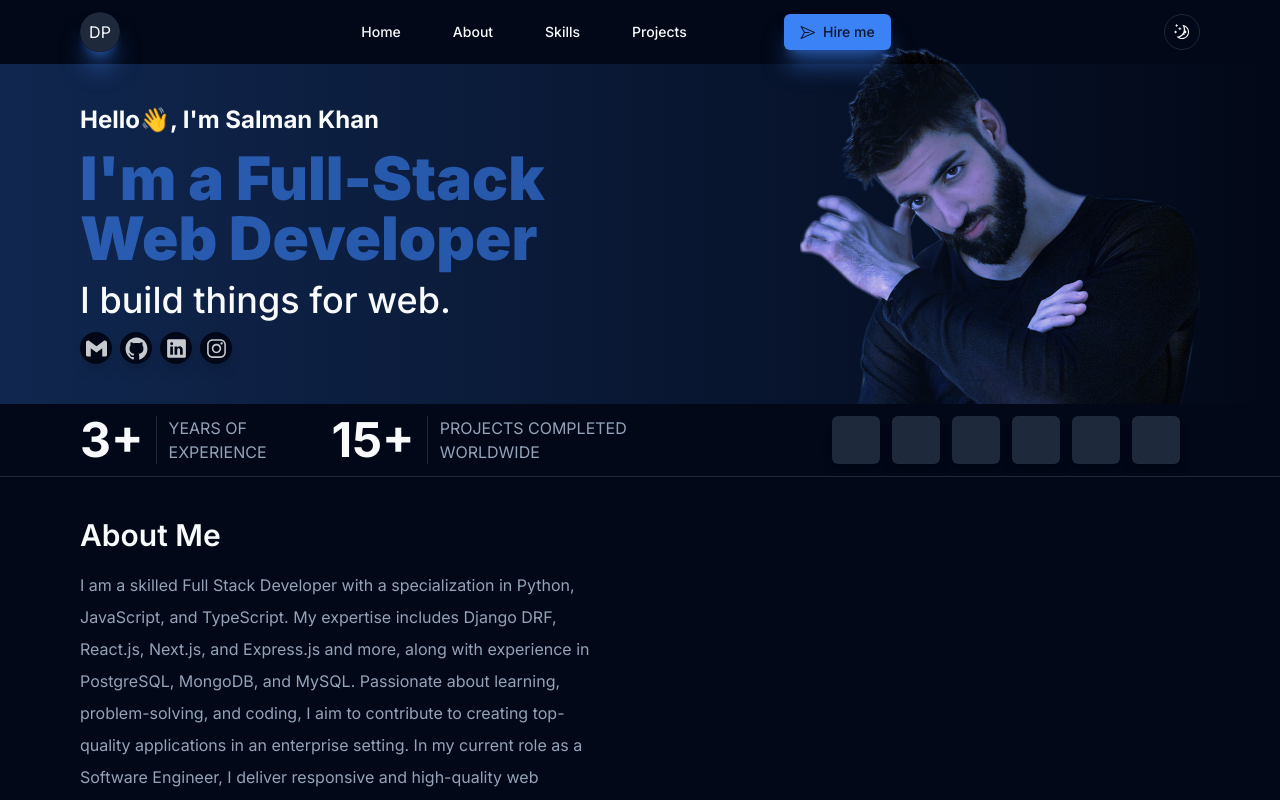
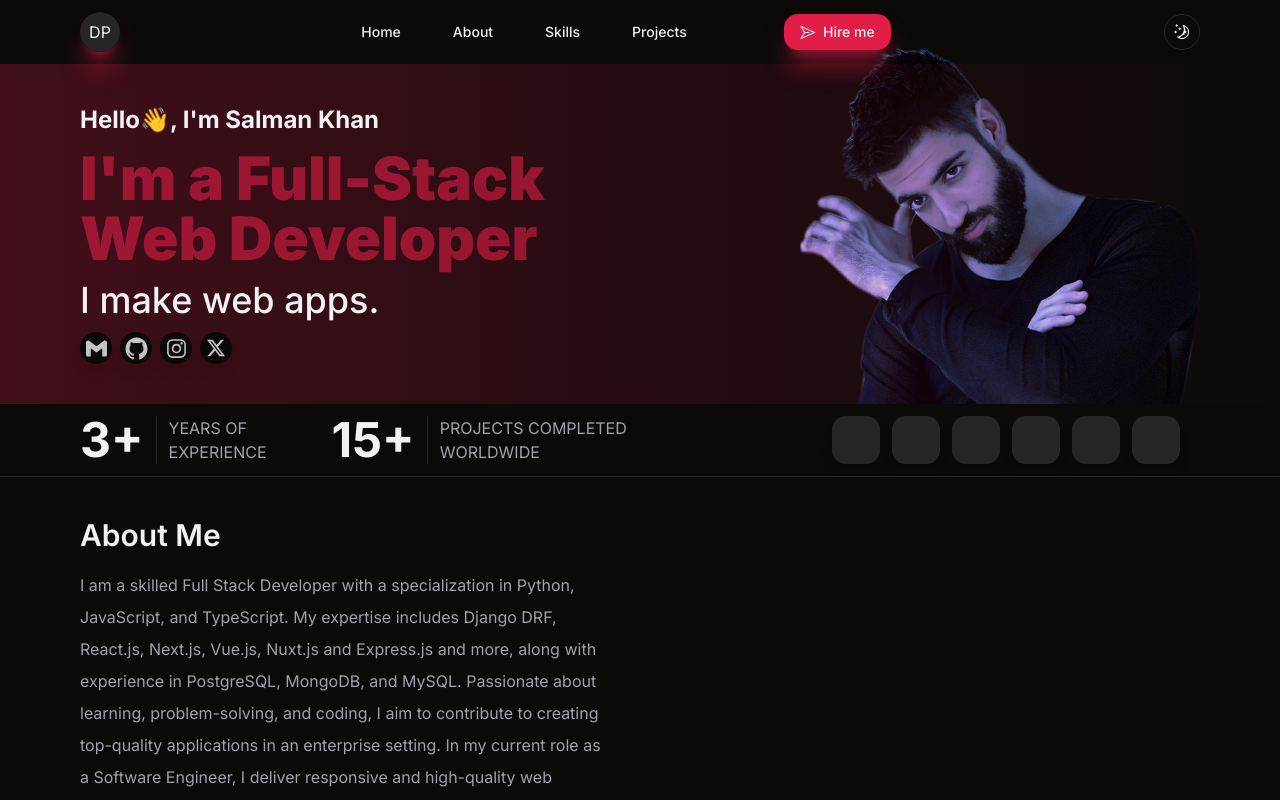
Before and after one commit to SA926-COBRA/Full-stack-Portfolio, a Next.js app: page / in a window 1280 px wide. Shown: the top 800 px of the page. Built offline with nearby package versions, Linux system fonts and the light colour scheme; some icons are missing.

Commit message:
updated profile

```diff
--- a/app/Navbar.tsx
+++ b/app/Navbar.tsx
@@ -38,7 +38,6 @@ const Navbar = () => {
                     <ScrollLink link={link}/>
                   </div>
               ))}
-
             </div>
             <Button onClick={() => scrollToSection('hire_me')}
                     className="lg:-ml-[12rem] flex gap-2 items-center justify-center shadow-xl shadow-primary/50 hover:shadow-primary transition-all duration-500 hover:translate-y-0.5"
--- a/app/components/ContactIcons.tsx
+++ b/app/components/ContactIcons.tsx
@@ -5,13 +5,13 @@ import {
   IoLogoGithub,
   IoLogoInstagram,
   IoLogoLinkedin,
-  IoLogoTwitter,
   IoLogoWhatsapp,
   IoLogoYoutube
 } from "react-icons/io";
 import {IoLogoBehance} from "react-icons/io5";
 import {SiGmail} from "react-icons/si";
-import {QuestionMarkCircledIcon, QuestionMarkIcon} from "@radix-ui/react-icons";
+import {QuestionMarkCircledIcon} from "@radix-ui/react-icons";
+import {BsTwitterX} from "react-icons/bs";
 
 interface Framework {
   value: string;
@@ -24,7 +24,7 @@ export const allContacts: Framework[] = [
   {value: 'facebook', label: 'Facebook', icon: <IoLogoFacebook size={25}/>},
   {value: 'instagram', label: 'Instagram', icon: <IoLogoInstagram size={25}/>},
   {value: 'linkedin', label: 'Linkedin', icon: <IoLogoLinkedin size={25}/>},
-  {value: 'twitter', label: 'Twitter', icon: <IoLogoTwitter size={25}/>},
+  {value: 'twitter', label: 'Twitter', icon: <BsTwitterX size={18}/>},
   {value: 'behance', label: 'Bahance', icon: <IoLogoBehance size={25}/>},
   {value: 'youtube', label: 'Youtube', icon: <IoLogoYoutube size={25}/>},
   {value: 'other', label: 'Other', icon: <QuestionMarkCircledIcon />},
--- a/app/components/FrameworkIcons.tsx
+++ b/app/components/FrameworkIcons.tsx
@@ -34,6 +34,7 @@ import {
   MysqlOriginalWordmark,
   NextjsOriginal,
   NodejsOriginal,
+  NuxtjsOriginal,
   PerlOriginal,
   PhpOriginal,
   PostgresqlOriginalWordmark,
@@ -90,6 +91,7 @@ export const allFrameworks: Framework[] = [
   {value: 'DART', label: 'Dart', icon: <DartOriginal size={30} color="slategrey"/>},
   {value: 'ANGULAR', label: 'Angular', icon: <AngularjsOriginal size={30} color="slategrey"/>},
   {value: 'VUEJS', label: 'Vue.js', icon: <VuejsOriginal size={30} color="slategrey"/>},
+  {value: 'NUXTJS', label: 'Nuxt.js', icon: <NuxtjsOriginal size={30} color="slategrey"/>},
   {value: 'DOTNET', label: '.NET', icon: <DotnetcoreOriginal size={30} color="slategrey"/>},
   {value: 'GITHUB', label: 'Github', icon: <AiFillGithub size={30} color="slategrey"/>},
   {value: 'GIT', label: 'Git', icon: <GitOriginal size={30} color="slategrey"/>},
--- a/app/generatedTheme.css
+++ b/app/generatedTheme.css
@@ -1,44 +1,44 @@
 
     :root {
         --background-custom: 0 0% 100%;
-        --foreground-custom: 222.2 84% 4.9%;
+        --foreground-custom: 240 10% 3.9%;
         --card-custom: 0 0% 100%;
-        --card-foreground-custom: 222.2 84% 4.9%;
+        --card-foreground-custom: 240 10% 3.9%;
         --popover-custom: 0 0% 100%;
-        --popover-foreground-custom: 222.2 84% 4.9%;
-        --primary-custom: 221.2 83.2% 53.3%;
-        --primary-foreground-custom: 210 40% 98%;
-        --secondary-custom: 210 40% 96.1%;
-        --secondary-foreground-custom: 222.2 47.4% 11.2%;
-        --muted-custom: 210 40% 96.1%;
-        --muted-foreground-custom: 215.4 16.3% 46.9%;
-        --accent-custom: 210 40% 96.1%;
-        --accent-foreground-custom: 222.2 47.4% 11.2%;
+        --popover-foreground-custom: 240 10% 3.9%;
+        --primary-custom: 346.8 77.2% 49.8%;
+        --primary-foreground-custom: 355.7 100% 97.3%;
+        --secondary-custom: 240 4.8% 95.9%;
+        --secondary-foreground-custom: 240 5.9% 10%;
+        --muted-custom: 240 4.8% 95.9%;
+        --muted-foreground-custom: 240 3.8% 46.1%;
+        --accent-custom: 240 4.8% 95.9%;
+        --accent-foreground-custom: 240 5.9% 10%;
         --destructive-custom: 0 84.2% 60.2%;
-        --destructive-foreground-custom: 210 40% 98%;
-        --border-custom: 214.3 31.8% 91.4%;
-        --input-custom: 214.3 31.8% 91.4%;
-        --ring-custom: 221.2 83.2% 53.3%;
-        --radius-custom: 0.5rem;
+        --destructive-foreground-custom: 0 0% 98%;
+        --border-custom: 240 5.9% 90%;
+        --input-custom: 240 5.9% 90%;
+        --ring-custom: 346.8 77.2% 49.8%;
+        --radius-custom: 1rem;
     }
     .dark {
-        --background-custom-dark: 222.2 84% 4.9%;
-        --foreground-custom-dark: 210 40% 98%;
-        --card-custom-dark: 222.2 84% 4.9%;
-        --card-foreground-custom-dark: 210 40% 98%;
-        --popover-custom-dark: 222.2 84% 4.9%;
-        --popover-foreground-custom-dark: 210 40% 98%;
-        --primary-custom-dark: 217.2 91.2% 59.8%;
-        --primary-foreground-custom-dark: 222.2 47.4% 11.2%;
-        --secondary-custom-dark: 217.2 32.6% 17.5%;
-        --secondary-foreground-custom-dark: 210 40% 98%;
-        --muted-custom-dark: 217.2 32.6% 17.5%;
-        --muted-foreground-custom-dark: 215 20.2% 65.1%;
-        --accent-custom-dark: 217.2 32.6% 17.5%;
-        --accent-foreground-custom-dark: 210 40% 98%;
+        --background-custom-dark: 20 14.3% 4.1%;
+        --foreground-custom-dark: 0 0% 95%;
+        --card-custom-dark: 24 9.8% 10%;
+        --card-foreground-custom-dark: 0 0% 95%;
+        --popover-custom-dark: 0 0% 9%;
+        --popover-foreground-custom-dark: 0 0% 95%;
+        --primary-custom-dark: 346.8 77.2% 49.8%;
+        --primary-foreground-custom-dark: 355.7 100% 97.3%;
+        --secondary-custom-dark: 240 3.7% 15.9%;
+        --secondary-foreground-custom-dark: 0 0% 98%;
+        --muted-custom-dark: 0 0% 15%;
+        --muted-foreground-custom-dark: 240 5% 64.9%;
+        --accent-custom-dark: 12 6.5% 15.1%;
+        --accent-foreground-custom-dark: 0 0% 98%;
         --destructive-custom-dark: 0 62.8% 30.6%;
-        --destructive-foreground-custom-dark: 210 40% 98%;
-        --border-custom-dark: 217.2 32.6% 17.5%;
-        --input-custom-dark: 217.2 32.6% 17.5%;
-        --ring-custom-dark: 224.3 76.3% 48%;
+        --destructive-foreground-custom-dark: 0 85.7% 97.3%;
+        --border-custom-dark: 240 3.7% 15.9%;
+        --input-custom-dark: 240 3.7% 15.9%;
+        --ring-custom-dark: 346.8 77.2% 49.8%;
     }
--- a/change_data/hero_section.json
+++ b/change_data/hero_section.json
@@ -1,10 +1,10 @@
 {
   "my_name": "Salman Khan",
   "job_title": "I'm a Full-Stack Web Developer",
-  "title_description": "I build things for web.",
+  "title_description": "I make web apps.",
   "experience_years": "3+",
   "projects_completed_count": "15+",
-  "about_me": "I am a skilled Full Stack Developer with a specialization in Python, JavaScript, and TypeScript. My expertise includes Django DRF, React.js, Next.js, and Express.js and more, along with experience in PostgreSQL, MongoDB, and MySQL. Passionate about learning, problem-solving, and coding, I aim to contribute to creating top-quality applications in an enterprise setting. In my current role as a Software Engineer, I deliver responsive and high-quality web applications, embracing the latest technologies and methodologies.",
+  "about_me": "I am a skilled Full Stack Developer with a specialization in Python, JavaScript, and TypeScript. My expertise includes Django DRF, React.js, Next.js, Vue.js, Nuxt.js and Express.js and more, along with experience in PostgreSQL, MongoDB, and MySQL. Passionate about learning, problem-solving, and coding, I aim to contribute to creating top-quality applications in an enterprise setting. In my current role as a Software Engineer, I deliver responsive and high-quality web applications, embracing the latest technologies and methodologies.",
   "quote": "Simplicity is the key to brilliance",
   "author": "Bruce Lee",
   "i_will_do": [
@@ -24,9 +24,9 @@
     "github": "https://github.com/dragon-devs",
     "gmail": "dragonfourtyseven@gmail.com",
     "facebook": "",
-    "linkedin": "https://www.linkedin.com/in/dragon-devs",
-    "instagram": "https://www.instagram.com/dragon_devs",
-    "twitter": "",
+    "linkedin": "",
+    "instagram": "https://www.instagram.com/dragondevs_",
+    "twitter": "https://twitter.com/dragondevs_",
     "behance": "",
     "youtube": "",
     "whatsapp": "",
@@ -40,6 +40,8 @@
     "REACTJS": true,
     "NODEJS": true,
     "NEXTJS": true,
+    "NUXTJS": true,
+    "VUEJS": true,
     "DJANGOREST": true,
     "TAILWINDCSS": true,
     "HTML": true,
--- a/change_data/theme.json
+++ b/change_data/theme.json
@@ -1,4 +1,4 @@
 {
   "theme": "blue",
-  "radius": "0.5rem"
+  "radius": "0.5"
 }
```
